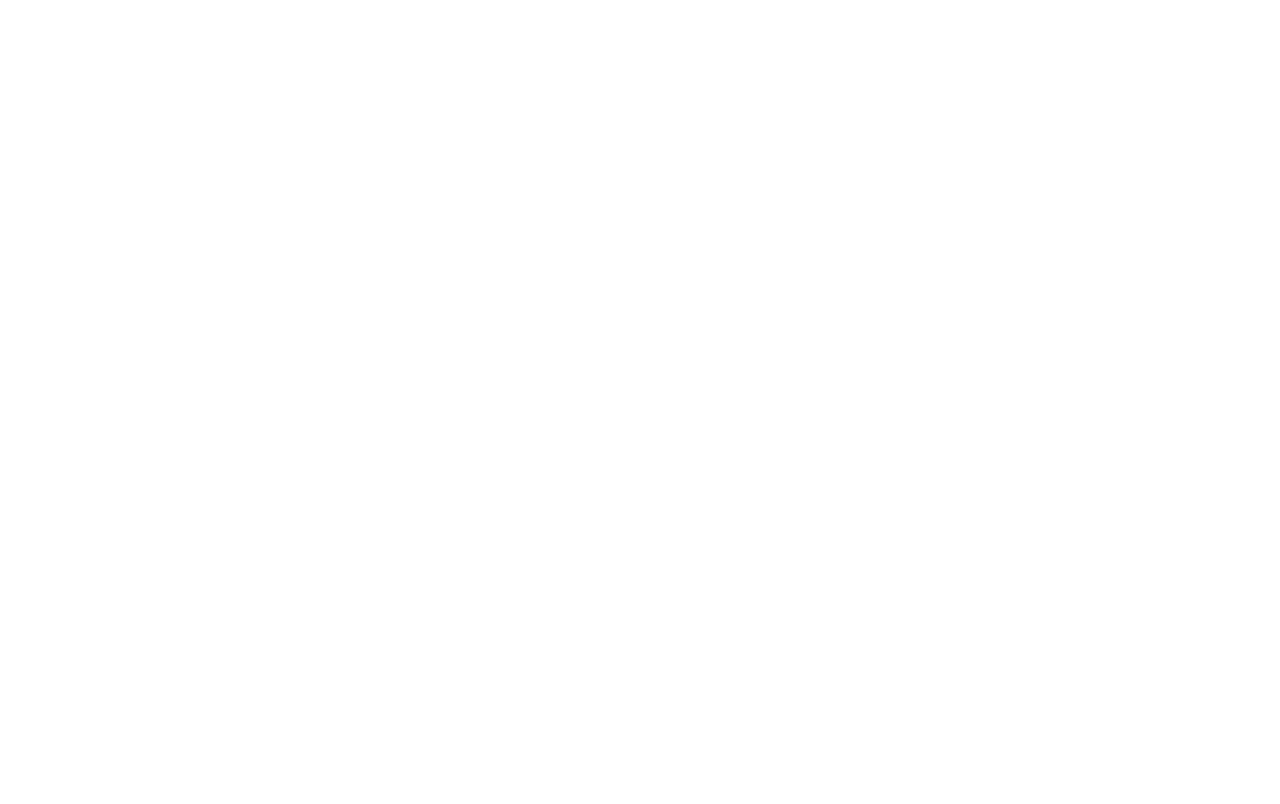
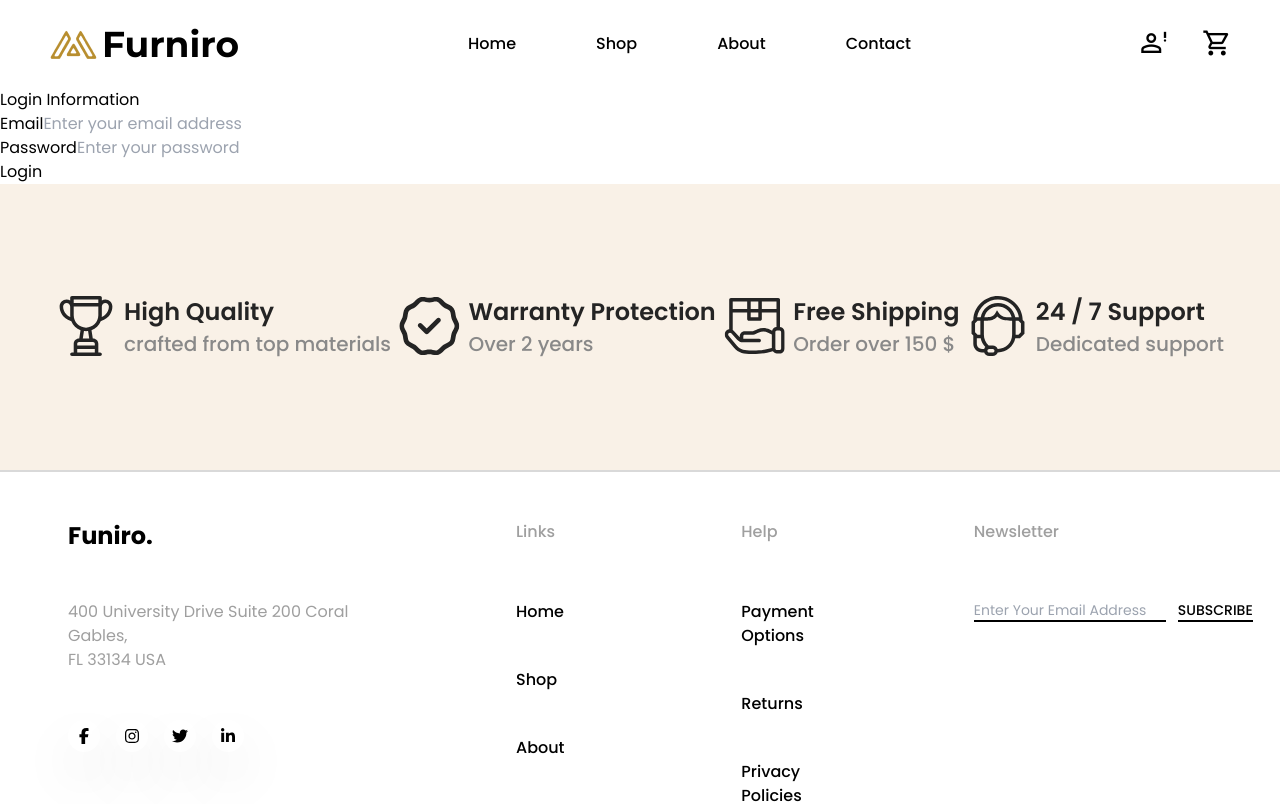
Before and after one commit to Enne-Amore/furniro, a React (Create React App) app: page /login in a window 1280 px wide. Before the commit this address had no page. Shown: the top 804 px of the page. Built offline with nearby package versions, Linux system fonts and the light colour scheme; a web font is replaced by a local one.

Commit message:
feater: structuring login page

```diff
--- a/src/App.tsx
+++ b/src/App.tsx
@@ -4,6 +4,7 @@
 import { ContactPage } from "./pages/contactPage/ContactPage";
 import { CartPage } from "./pages/cartPage/CartPage";
 import { CheckoutPage } from "./pages/checkoutPage/CheckoutPage";
+import { LoginPage } from "./pages/loginPage/LoginPage";
 
 export function App() {
   return (
@@ -17,6 +18,8 @@
       <Route path="/cart" element={<CartPage />} />
 
       <Route path="/checkout" element={<CheckoutPage />} />
+
+      <Route path="/login" element={<LoginPage />} />
     </Routes>
   );
 }
--- /dev/null
+++ b/src/pages/loginPage/LoginPage.tsx
@@ -0,0 +1,15 @@
+import { Header } from '../../components/header/Header'
+import { Footer } from '../../components/footer/Footer'
+import { Main } from './Main'
+
+export const LoginPage = () => {
+  return (
+    <div>
+      <Header />
+
+      <Main />
+
+      <Footer />
+    </div>
+  )
+}
--- /dev/null
+++ b/src/pages/loginPage/Main.module.css
@@ -0,0 +1,3 @@
+.container {
+    @apply font-poppins
+}
--- /dev/null
+++ b/src/pages/loginPage/Main.tsx
@@ -0,0 +1,15 @@
+import { Advantages } from '../../components/advantages/Advantages'
+import { Form } from './components/Form'
+import styles from './Main.module.css'
+
+export const Main = () => {
+  return (
+    <main className={styles.container}>
+      <h1>Login Information</h1>
+
+      <Form />
+
+      <Advantages />
+    </main>
+  )
+}
--- /dev/null
+++ b/src/pages/loginPage/components/Form.tsx
@@ -0,0 +1,35 @@
+import styles from "./Form.module.css";
+
+export const Form = () => {
+  return (
+    <form>
+      <div className={styles.inputContainer}>
+        <label htmlFor="email" className={styles.label}>
+          Email
+        </label>
+
+        <input
+          type="email"
+          id="email"
+          placeholder="Enter your email address"
+          className={styles.input}
+        />
+      </div>
+
+      <div className={styles.inputContainer}>
+        <label htmlFor="password" className={styles.label}>
+          Password
+        </label>
+
+        <input
+          type="password"
+          id="password"
+          placeholder="Enter your password"
+          className={styles.input}
+        />
+      </div>
+
+      <button type="submit" className={styles.btn}>Login</button>
+    </form>
+  );
+};
```
Also changed, not shown: src/pages/loginPage/components/Form.module.css (added).
